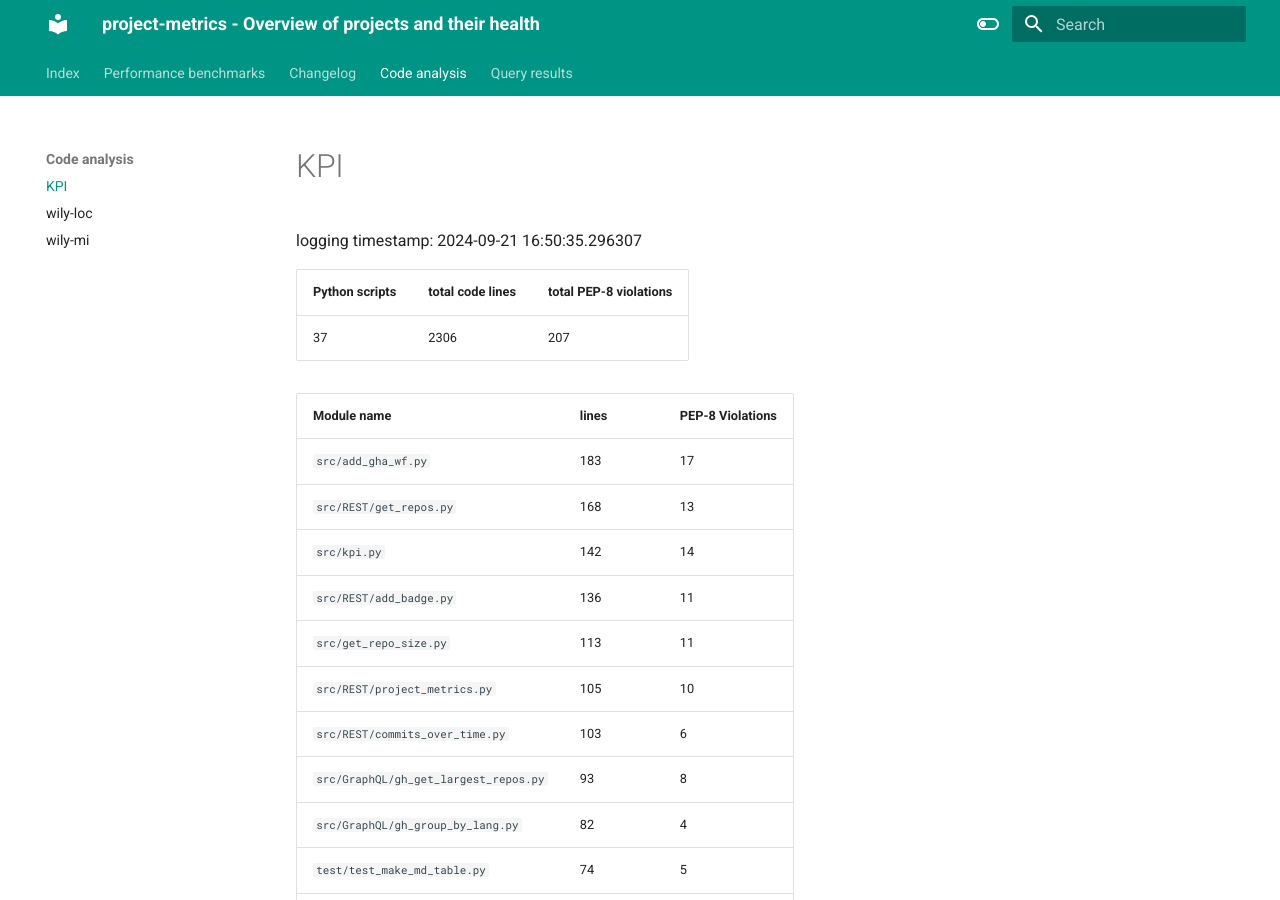
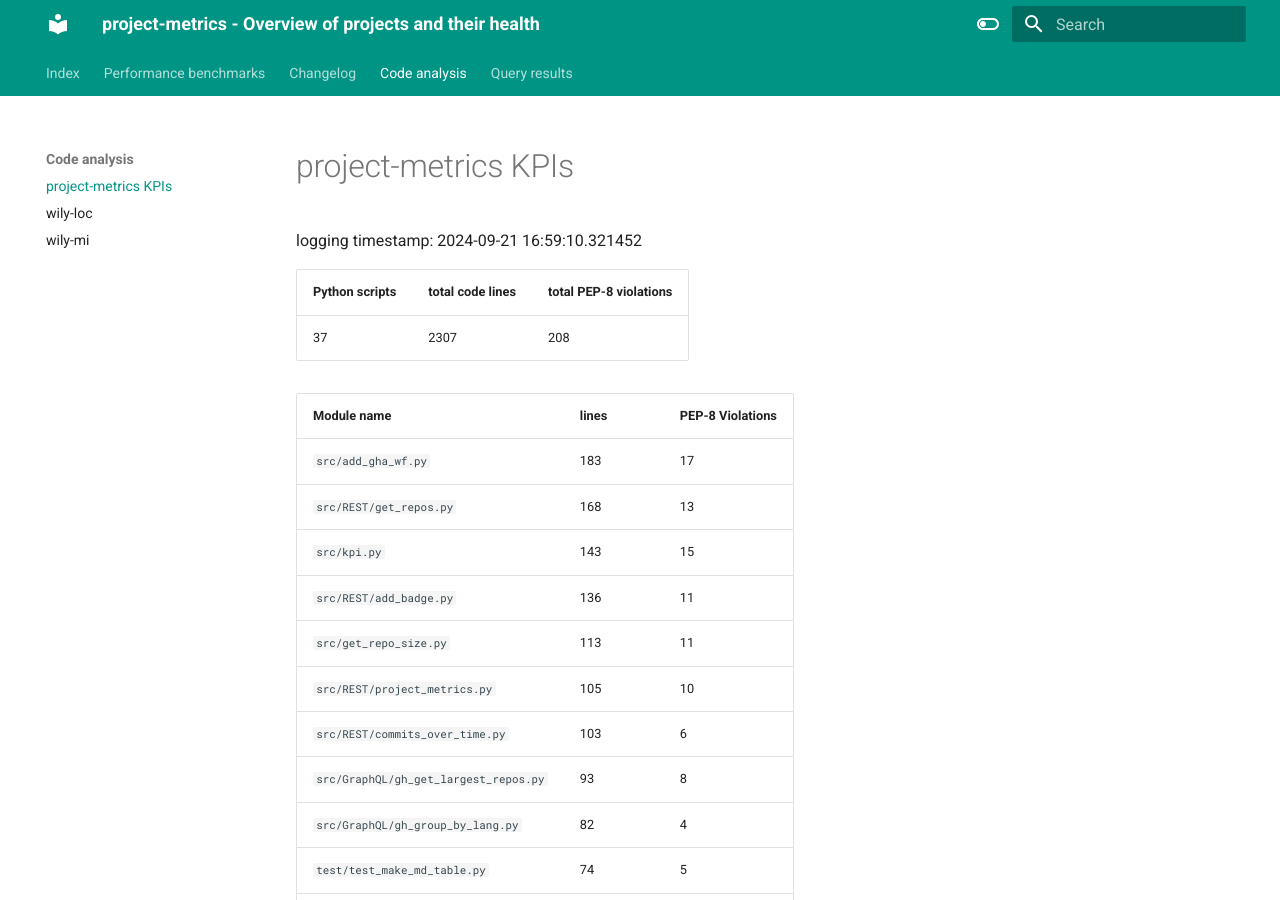
Before and after one commit to TheNewThinkTank/project-metrics, an MkDocs documentation site: the page built from docs/project_docs/code-analysis/kpi_project-metrics.md, in a window 1280 px wide and 900 px high. Built offline with MkDocs 1.6.1 and Material for MkDocs 9.7.7, drawn with Linux system fonts in a browser that asks for light colours.

Commit message:
Updating file

```diff
--- a/docs/project_docs/code-analysis/kpi_project-metrics.md
+++ b/docs/project_docs/code-analysis/kpi_project-metrics.md
@@ -1,17 +1,17 @@
-# KPI
+# project-metrics KPIs
 
 logging timestamp:
-2024-09-21 16:50:35.296307
+2024-09-21 16:59:10.321452
 
 | Python scripts | total code lines | total PEP-8 violations |
 | --- | --- | --- |
-| 37| 2306 | 207 |
+| 37| 2307 | 208 |
 
 | Module name | lines | PEP-8 Violations |
 | --- | --- | --- |
 | `src/add_gha_wf.py                       ` |        183 |                   17 |
 | `src/REST/get_repos.py                   ` |        168 |                   13 |
-| `src/kpi.py                              ` |        142 |                   14 |
+| `src/kpi.py                              ` |        143 |                   15 |
 | `src/REST/add_badge.py                   ` |        136 |                   11 |
 | `src/get_repo_size.py                    ` |        113 |                   11 |
 | `src/REST/project_metrics.py             ` |        105 |                   10 |
```
